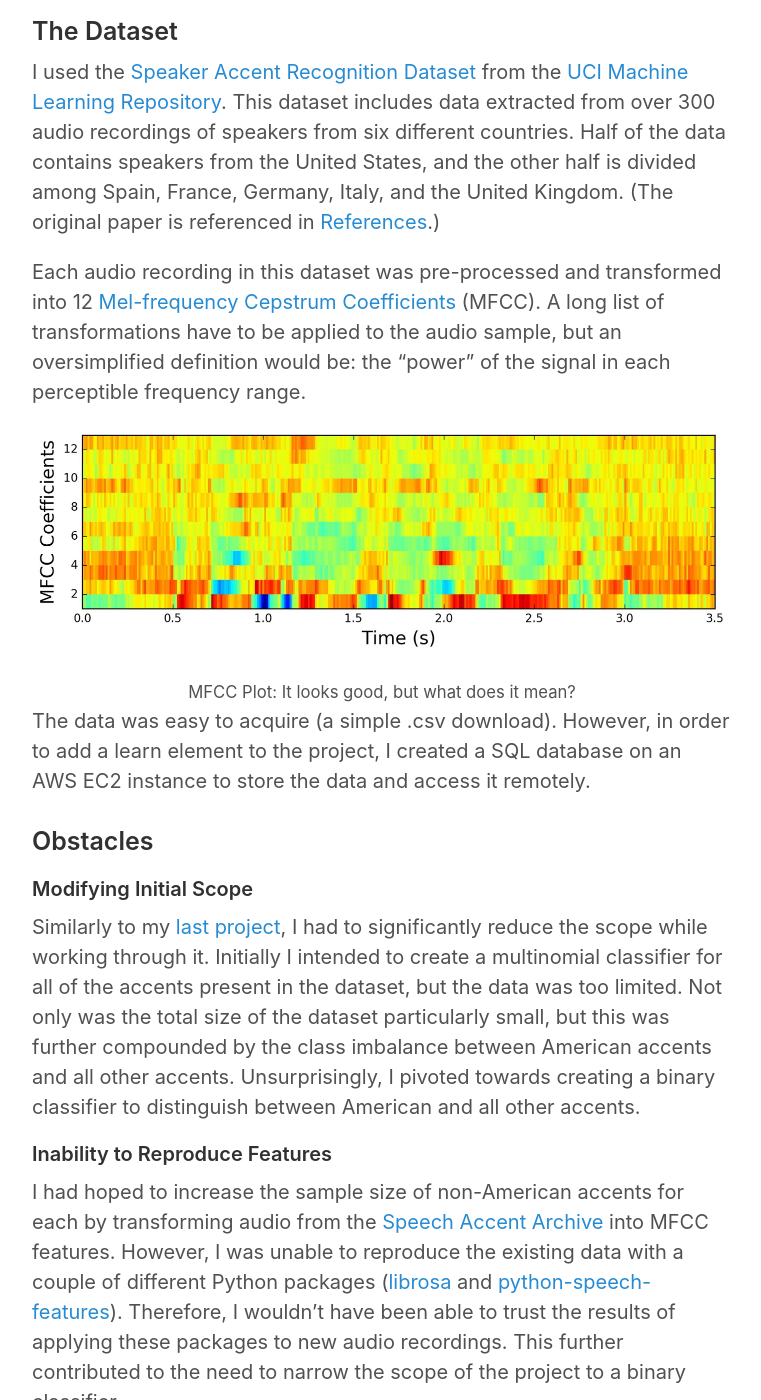
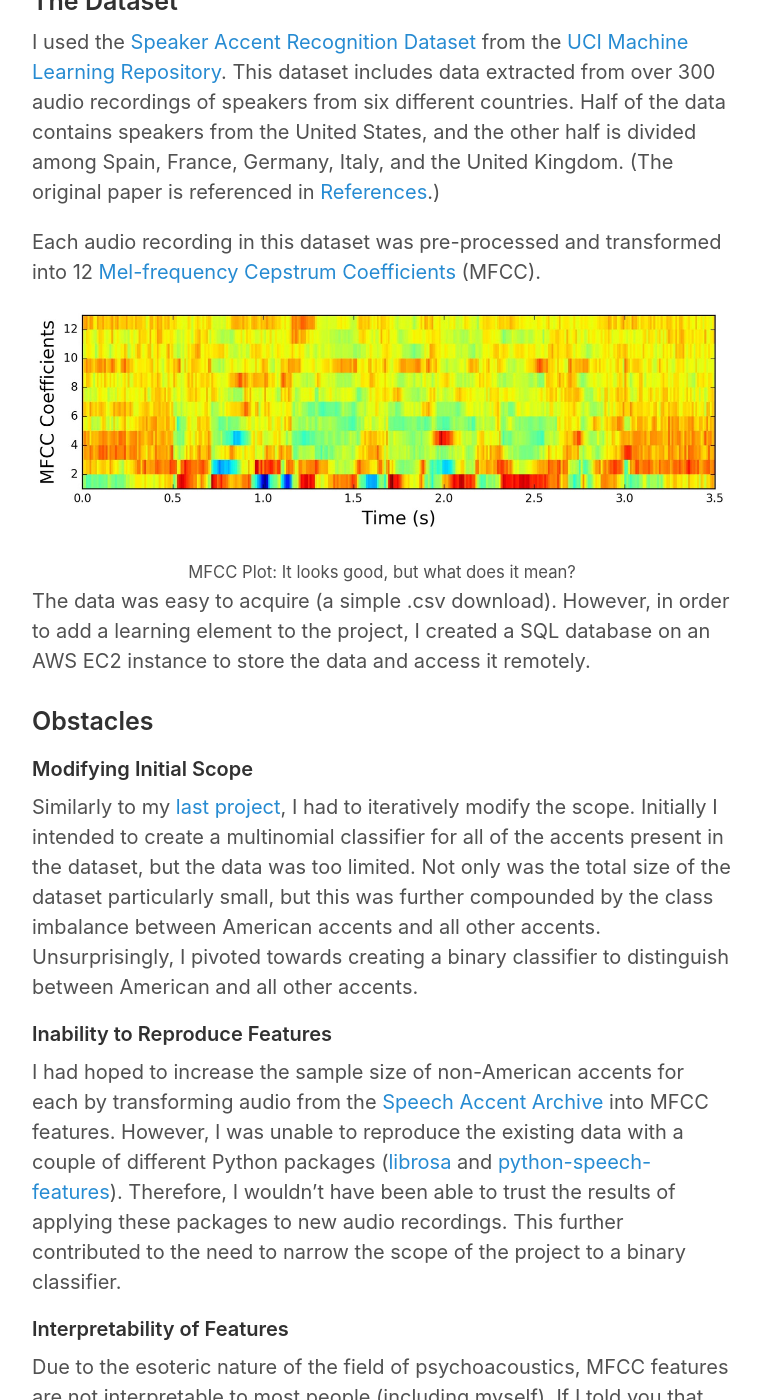
Before and after one commit to stephenjkaplan/stephenjkaplan.github.io, a Jekyll site: the page built from _posts/2020-08-25-speech-accent-classifier.md, in a window 1280 px wide and 1400 px high, scrolled down 1615 px. Shown: the whole window, without its empty margins (258-1019 px from the left). Built offline with Jekyll 4.4.1, drawn with Linux system fonts in a browser that asks for light colours; some of the changed text lies outside the part shown.

Commit message:
centering image and revisions

```diff
--- a/_posts/2020-08-25-speech-accent-classifier.md
+++ b/_posts/2020-08-25-speech-accent-classifier.md
@@ -44,9 +44,7 @@ speakers from the United States, and the other half is divided among Spain, Fran
 (The original paper is referenced in [References](#references).)
 
 Each audio recording in this dataset was pre-processed and transformed into 12
-[Mel-frequency Cepstrum Coefficients](https://en.wikipedia.org/wiki/Mel-frequency_cepstrum){:target="_blank"} (MFCC). A long list of
-transformations have to be applied to the audio sample, but an oversimplified definition would be: the "power" of the
-signal in each perceptible frequency range.
+[Mel-frequency Cepstrum Coefficients](https://en.wikipedia.org/wiki/Mel-frequency_cepstrum){:target="_blank"} (MFCC).
 
 ![MFCC](/images/2020-08-25/mfcc.jpeg)
 
@@ -56,15 +54,15 @@ MFCC Plot: It looks good, but what does it mean?
 </small>
 </div>
 
-The data was easy to acquire (a simple .csv download). However, in order to add a learn element to the project, I
+The data was easy to acquire (a simple .csv download). However, in order to add a learning element to the project, I
 created a SQL database on an AWS EC2 instance to store the data and access it remotely.
 
 ### Obstacles
 
 #### Modifying Initial Scope
 
-Similarly to my [last project](https://stephenjkaplan.github.io/2020/07/17/predicting-song-popularity/), I had to
-significantly reduce the scope while working through it. Initially I intended to create a multinomial classifier
+Similarly to my [last project](https://stephenjkaplan.github.io/2020/07/17/predicting-song-popularity/){:target="_blank"}, I had to
+iteratively modify the scope. Initially I intended to create a multinomial classifier
 for all of the accents present in the dataset, but the data was too limited. Not only was the total size of the
 dataset particularly small, but this was further compounded by the class imbalance between American accents and all
 other accents. Unsurprisingly, I pivoted towards creating a binary classifier to distinguish between American and
@@ -73,9 +71,9 @@ all other accents.
 #### Inability to Reproduce Features
 
 I had hoped to increase the sample size of non-American accents for each by transforming audio from the
-[Speech Accent Archive](https://accent.gmu.edu/) into MFCC features. However, I was unable to reproduce the existing
-data with a couple of different Python packages ([librosa](https://librosa.org/doc/latest/index.html) and
-[python-speech-features](https://python-speech-features.readthedocs.io/en/latest/)). Therefore, I wouldn't have been
+[Speech Accent Archive](https://accent.gmu.edu/){:target="_blank"} into MFCC features. However, I was unable to reproduce the existing
+data with a couple of different Python packages ([librosa](https://librosa.org/doc/latest/index.html){:target="_blank"} and
+[python-speech-features](https://python-speech-features.readthedocs.io/en/latest/){:target="_blank"}). Therefore, I wouldn't have been
 able to trust the results of applying these packages to new audio recordings. This further contributed to the need to
 narrow the scope of the project to a binary classifier.
 
@@ -102,12 +100,13 @@ The data was of high quality and minimal cleaning was necessary so I moved quick
 Upon plotting the distributions of each feature (separated by class), I noticed that some features had bimodal
 distributions for only one class.
 
-![Bimodal](/images/2020-08-25/bimodal.png)
-
-<small>
-For features like x5, the distribution for instances where the labeled called was "American"  has a distinct second
-mode.
-</small>
+<p align="center">
+  <img src="/images/2020-08-25/bimodal.png">
+    <small>
+    For features like x5, the distribution for instances where the labeled called was "American"  has a distinct second
+    mode.
+    </small>
+</p>
 
 I tried adding an additional boolean feature that indicated if a particular feature was in its respective bimodal range
 to try and put more weight on that behavior in the distributions. Unfortunately this didn't improve the ROC AUC scores
```
Also changed, not shown: other parts of _posts/2020-08-25-speech-accent-classifier.md (+5 -5 lines).
